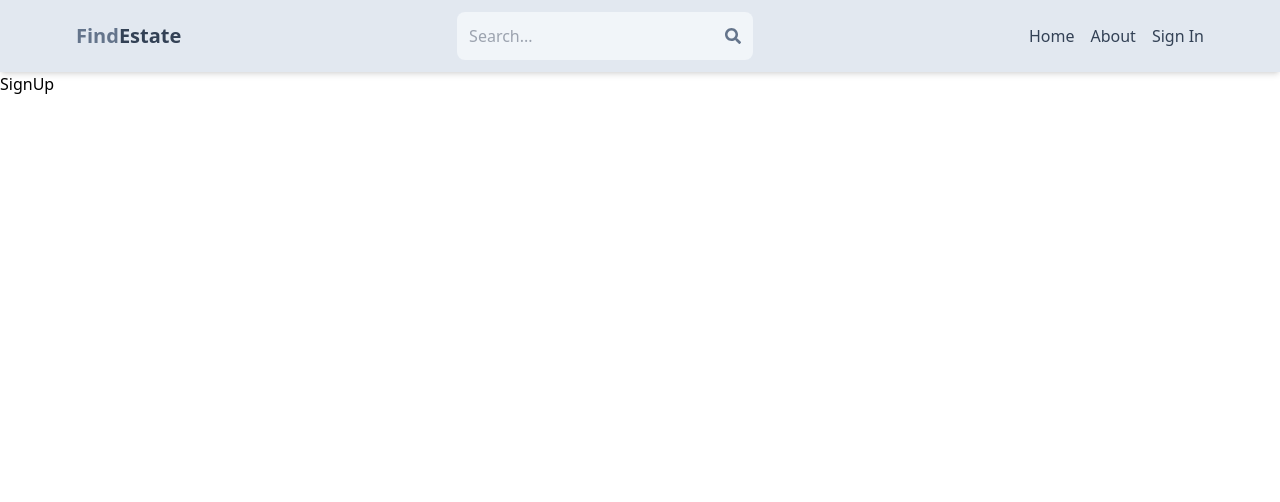
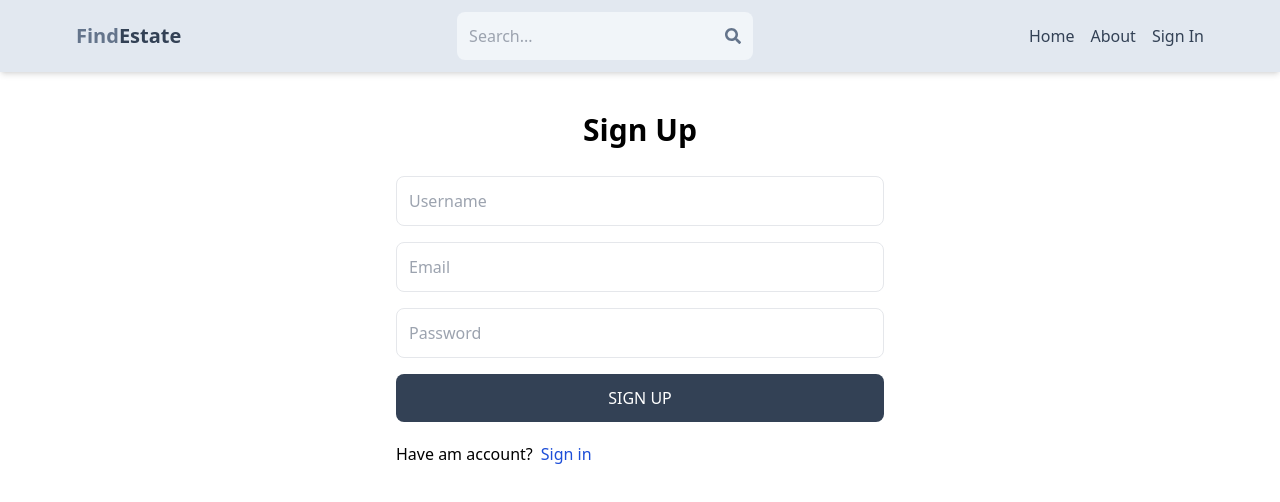
Before and after one commit to DilmiPerera98/Real-Estate, a React (Vite) app in the folder client/: page /sign-up in a window 1280 px wide. Shown: the top 502 px of the page. Built offline with nearby package versions, Linux system fonts and the light colour scheme.

Commit message:
complete sign up page ui

```diff
--- a/client/src/pages/SignUp.jsx
+++ b/client/src/pages/SignUp.jsx
@@ -1,3 +1,38 @@
+import { Link } from "react-router-dom";
+
 export default function SignUp() {
-  return <div>SignUp</div>;
+  return (
+    <div className="p-3 max-w-lg mx-auto">
+      <h1 className="text-3xl text-center font-semibold my-7">Sign Up</h1>
+      <form className="flex flex-col gap-4">
+        <input
+          type="text"
+          placeholder="Username"
+          className="border p-3 rounded-lg"
+          id="username"
+        />
+        <input
+          type="email"
+          placeholder="Email"
+          className="border p-3 rounded-lg"
+          id="email"
+        />
+        <input
+          type="password"
+          placeholder="Password"
+          className="border p-3 rounded-lg"
+          id="password"
+        />
+        <button className="bg-slate-700 text-white p-3 rounded-lg uppercase hover:opacity-90 disabled:opacity-70">
+          Sign Up
+        </button>
+      </form>
+      <div className="flex gap-2 mt-5">
+        <p>Have am account?</p>
+        <Link to="/sign-in">
+          <span className="text-blue-700">Sign in</span>
+        </Link>
+      </div>
+    </div>
+  );
 }
```
